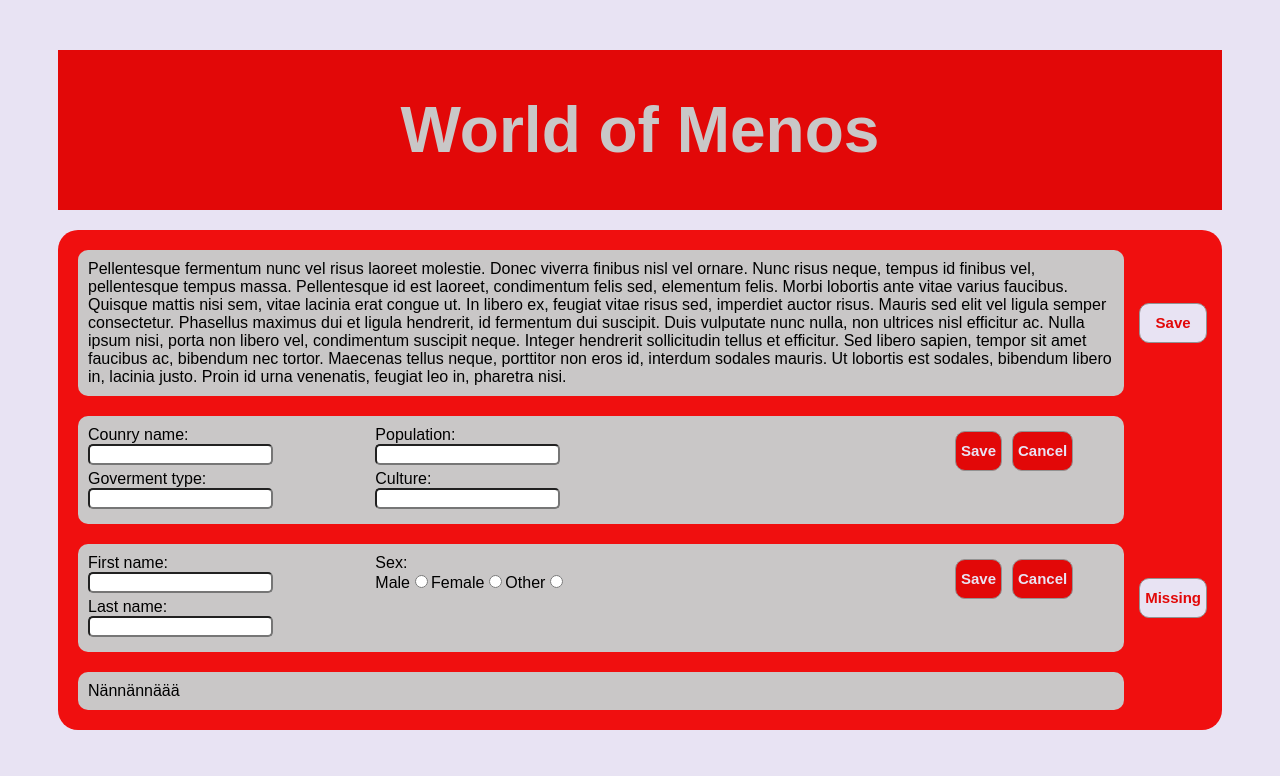
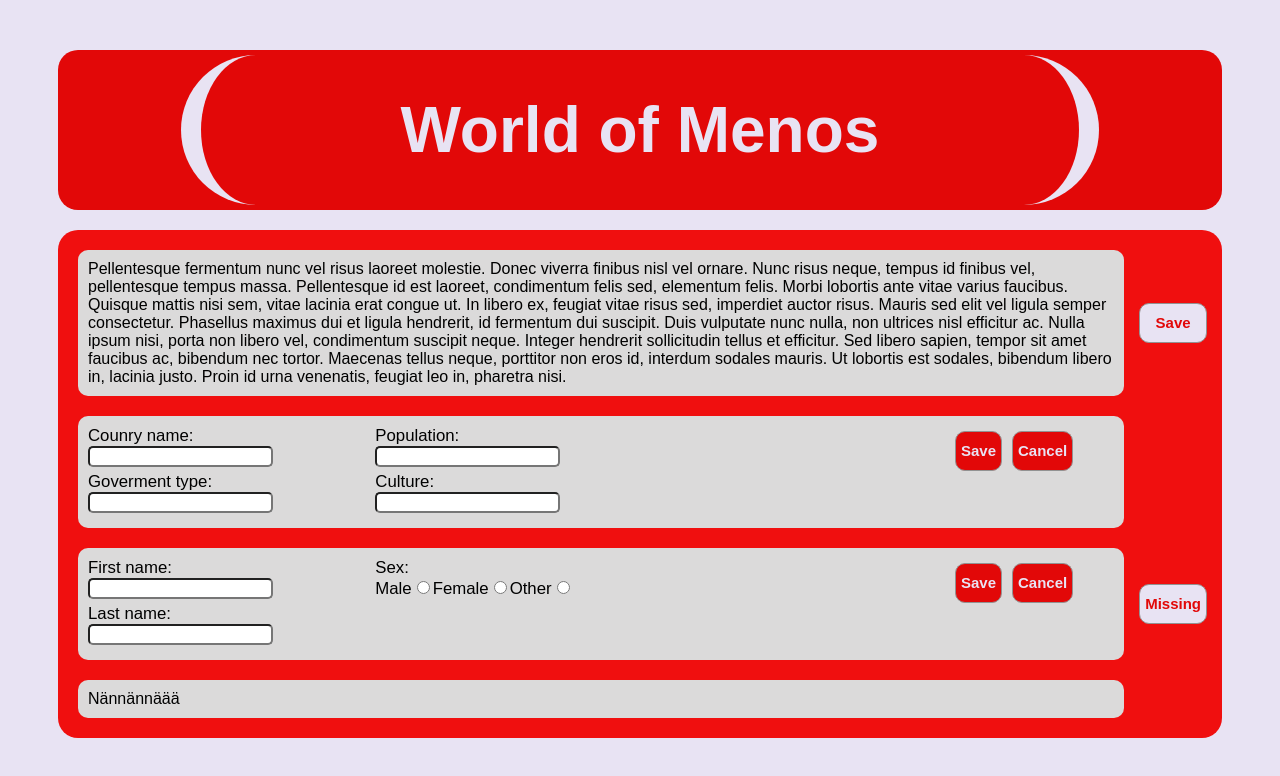
Before and after one commit to Toivotak/Menos, a React (Create React App) app: page / in a window 1280 px wide. Shown: the top 776 px of the page. Built offline with nearby package versions, Linux system fonts and the light colour scheme.

Commit message:
moon shape

```diff
--- a/src/components/Header.jsx
+++ b/src/components/Header.jsx
@@ -4,7 +4,9 @@ const Header = ({ title }) => {
 
     return (
         <header className="header">
+            <div className="moon-left" />
             <h1>{title}</h1>
+            <div className="moon-right" />
         </header>
     )
 }
--- a/src/test.css
+++ b/src/test.css
@@ -4,7 +4,7 @@ html {
 
 :root {
     --clr-primary-100: #e8e3f3;
-    --clr-primary-200: #c9c7c7;
+    --clr-primary-200: #dbdada;
     --clr-primary-300: #929292;
     --clr-secondary-100: #f00f0f;
     --clr-secondary-200: #e20808;
@@ -22,12 +22,27 @@ body {
 
 .header {
     background-color: var(--clr-secondary-200);
-    color: var(--clr-primary-200);
+    color: var(--clr-primary-100);
     display: flex;
     justify-content: center;
     align-items: center;
     margin-bottom: 20px;
     font-size: 2rem;
+    border-radius: 20px;
+}
+
+.moon-right {
+    padding: 75px;
+    border-right: 20px solid var(--clr-primary-100);
+    border-radius: 100px;
+    margin-left: 50px;
+}
+
+.moon-left {
+    padding: 75px;
+    border-left: 20px solid var(--clr-primary-100);
+    border-radius: 100px;
+    margin-right: 50px;
 }
 
 .btn {
@@ -93,12 +108,19 @@ a:focus, button:focus, input:focus, textarea:focus {
     background-color: var(--clr-secondary-200);
     color: var(--clr-primary-100);
 }
+
+label {
+    font-size: 1.05rem;
+}
+
 .form-collumn-1 {
     grid-column-start: 1;
+
 }
 
 .form-collumn-2 {
     grid-column-start: 2;
+
 }
 
 .form-collumn-3 {
```
